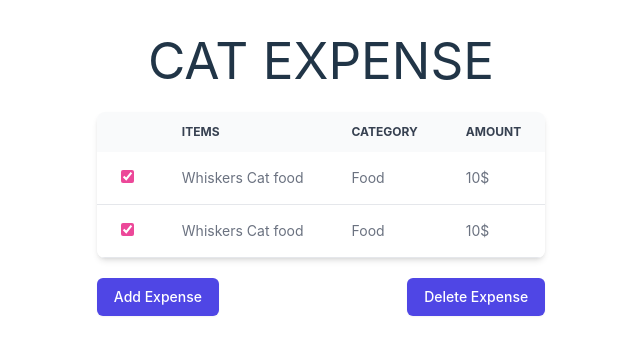
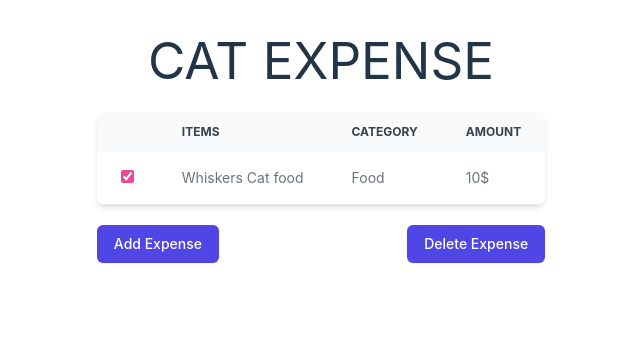
Before and after one commit to worachatsun/expense-web, a React (Vite) app: page / in a window 1280 px wide. Shown: the top 354 px of the page, without its empty margins (319-959 px from the left). Built offline with nearby package versions, Linux system fonts and the light colour scheme.

Commit message:
feat: Add add row functionality

```diff
--- a/src/components/core/Input/index.tsx
+++ b/src/components/core/Input/index.tsx
@@ -5,11 +5,11 @@ interface BaseProps {
   htmlFor?: string;
   placeholder?: string;
   name: string;
+  required?: boolean;
 }
 
 interface Props extends BaseProps {
   type: "text" | "number";
-  required?: boolean;
   aria?: string;
   onChange: (event: ChangeEvent<HTMLInputElement>) => void;
 }
@@ -53,9 +53,9 @@ export const Select: FunctionComponent<SelectProps> = ({
   htmlFor,
   title,
   options,
-  placeholder,
   onChange,
   name,
+  required,
 }) => (
   <div className="mb-2">
     <label
@@ -67,11 +67,10 @@ export const Select: FunctionComponent<SelectProps> = ({
     <select
       onChange={onChange}
       name={name}
+      required={required}
+      defaultValue="Food"
       className="bg-gray-50 border border-gray-300 text-gray-900 text-sm rounded-lg focus:ring-blue-500 focus:border-blue-500 block w-full p-2.5 dark:bg-gray-700 dark:border-gray-600 dark:placeholder-gray-400 dark:text-white dark:focus:ring-blue-500 dark:focus:border-blue-500"
     >
-      <option selected disabled>
-        {placeholder}
-      </option>
       {options.map((option) => (
         <option value={option.value}>{option.title}</option>
       ))}
--- a/src/components/core/Table/index.tsx
+++ b/src/components/core/Table/index.tsx
@@ -22,7 +22,10 @@ const Table: FunctionComponent<Props> = ({ rows, headers }) => {
         </thead>
         <tbody>
           {rows.map(({ key, cols }) => (
-            <tr className="bg-white border-b dark:bg-gray-800 dark:border-gray-700">
+            <tr
+              key={key}
+              className="bg-white border-b dark:bg-gray-800 dark:border-gray-700"
+            >
               {cols.map((col) => (
                 <Td key={key}>{col}</Td>
               ))}
--- a/src/pages/Landing/ExpenseModalContent.tsx
+++ b/src/pages/Landing/ExpenseModalContent.tsx
@@ -2,9 +2,12 @@ import { FunctionComponent, useState } from "react";
 import { Input, Select } from "../../components/core/Input";
 import { useFatchFact } from "../../hooks/useFatchFact";
 import { Loading } from "../../components/core/Loading";
+import { FormProps, RowProps } from "./types";
+import { mapRowData } from "./utils";
 
 interface Props {
   onCloseModal: () => void;
+  onAddRow: (row: RowProps) => void;
 }
 
 const options = [
@@ -16,11 +19,12 @@ const options = [
 
 export const ExpenseModalContent: FunctionComponent<Props> = ({
   onCloseModal,
+  onAddRow,
 }) => {
   const { data, isLoading } = useFatchFact();
-  const [formData, setFormData] = useState({
+  const [formData, setFormData] = useState<FormProps>({
     item: "",
-    category: "",
+    category: "Food",
     amount: 0,
   });
 
@@ -36,7 +40,8 @@ export const ExpenseModalContent: FunctionComponent<Props> = ({
 
   const onSubmit = (event: React.FormEvent<HTMLFormElement>) => {
     event.preventDefault();
-    console.log(formData);
+    onAddRow(mapRowData(formData));
+    onCloseModal();
   };
 
   return (
@@ -51,6 +56,7 @@ export const ExpenseModalContent: FunctionComponent<Props> = ({
                 placeholder="Item Name"
                 onChange={handleInputChange}
                 name="item"
+                required
               />
               <Select
                 title="Category:"
@@ -58,6 +64,7 @@ export const ExpenseModalContent: FunctionComponent<Props> = ({
                 placeholder="Choose a category"
                 onChange={handleInputChange}
                 name="category"
+                required
               />
               <Input
                 title="Amount:"
@@ -65,6 +72,7 @@ export const ExpenseModalContent: FunctionComponent<Props> = ({
                 placeholder="Item amount"
                 onChange={handleInputChange}
                 name="amount"
+                required
               />
               <button
                 data-modal-hide="static-modal"
--- a/src/pages/Landing/index.tsx
+++ b/src/pages/Landing/index.tsx
@@ -1,21 +1,30 @@
-import { FunctionComponent, useCallback, useMemo } from "react";
+import { FunctionComponent, useCallback, useMemo, useState } from "react";
 import { Button } from "../../components/core/Button";
 import { Table } from "../../components/core/Table";
 import { Modal } from "../../components/core/Modal";
 import { MODAL_TYPES } from "../../components/core/Modal/constants";
 import { useModalContext } from "../../hooks/useModalContext";
 import { ExpenseModalContent } from "./ExpenseModalContent";
-
-export interface RowProps {
-  key: string;
-  checkbox: JSX.Element;
-  item: string;
-  category: string;
-  amount: string;
-}
+import { RowProps } from "./types";
 
 const Landing: FunctionComponent = () => {
   const { setIsOpen } = useModalContext();
+  const [rows, setRows] = useState<RowProps[]>([
+    {
+      key: "default",
+      cols: [
+        <input type="checkbox" className="accent-pink-500" checked />,
+        "Whiskers Cat food",
+        "Food",
+        "10$",
+      ],
+    },
+  ]);
+
+  const onUpdateRows = (row: RowProps) => {
+    setRows((prevFormData) => [...prevFormData, row]);
+  };
+
   const onAddExoenseClicked = useCallback(
     () => setIsOpen(true, MODAL_TYPES.ADD_EXPENSE),
     [setIsOpen]
@@ -24,26 +33,6 @@ const Landing: FunctionComponent = () => {
   const ExpenseTable = () =>
     useMemo(() => {
       const headers: string[] = ["", "Items", "Category", "Amount"];
-      const rows = [
-        {
-          key: "checkbox",
-          cols: [
-            <input type="checkbox" className="accent-pink-500" checked />,
-            "Whiskers Cat food",
-            "Food",
-            "10$",
-          ],
-        },
-        {
-          key: "checkbox",
-          cols: [
-            <input type="checkbox" className="accent-pink-500" checked />,
-            "Whiskers Cat food",
-            "Food",
-            "10$",
-          ],
-        },
-      ];
       return <Table rows={rows} headers={headers} />;
     }, []);
 
@@ -57,7 +46,10 @@ const Landing: FunctionComponent = () => {
       </div>
       <Modal modalIdentifier={MODAL_TYPES.ADD_EXPENSE}>
         {({ onCloseModal }) => (
-          <ExpenseModalContent onCloseModal={onCloseModal} />
+          <ExpenseModalContent
+            onCloseModal={onCloseModal}
+            onAddRow={onUpdateRows}
+          />
         )}
       </Modal>
     </>
--- /dev/null
+++ b/src/pages/Landing/types.ts
@@ -0,0 +1,12 @@
+import { ReactNode } from "react";
+
+export interface RowProps {
+    key: string;
+    cols: ReactNode[];
+}
+
+export interface FormProps {
+    item: string
+    category: string
+    amount: number | string
+}
--- /dev/null
+++ b/src/pages/Landing/utils.tsx
@@ -0,0 +1,17 @@
+import { ReactNode } from "react";
+import { nanoid } from "nanoid";
+import { FormProps, RowProps } from "./types";
+
+export const mapRowData = (formData: FormProps) => {
+  const cols: ReactNode[] = [
+    <input type="checkbox" className="accent-pink-500" checked />,
+  ];
+  formData.amount = `${formData.amount}$`;
+
+  Object.values(formData).map((value) => cols.push(value));
+  const data: RowProps = {
+    key: nanoid(),
+    cols,
+  };
+  return data;
+};
```
